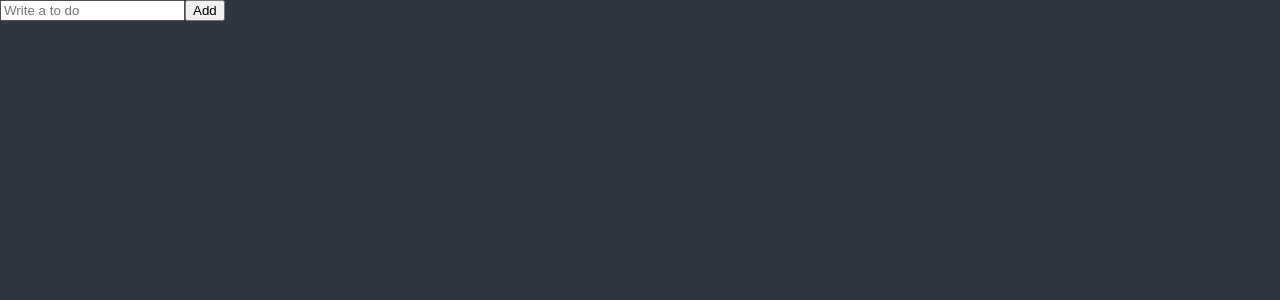
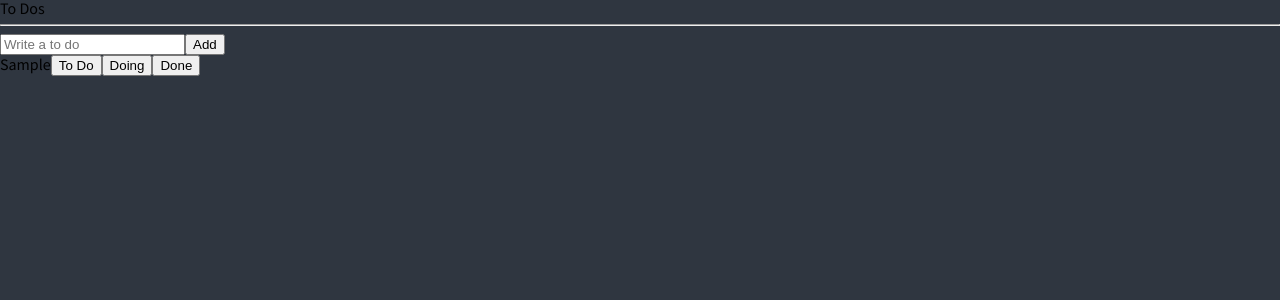
Before and after one commit to haeeema/react-masterclass-ts, a React (Create React App) app: page / in a window 1280 px wide. Both pictures are taken after typing "Sample" into the empty fields and a click on the button "Add". Shown: the top 300 px of the page. Built offline with nearby package versions, Linux system fonts and the light colour scheme.

Commit message:
add to do

```diff
--- a/src/App.tsx
+++ b/src/App.tsx
@@ -1,5 +1,5 @@
 import { createGlobalStyle } from "styled-components";
-import ToDoList from "./ToDoList";
+import ToDoList from "./components/ToDoList";
 
 const GlobalStyle = createGlobalStyle`
 @import url('https://fonts.googleapis.com/css2?family=Source+Sans+Pro:wght@300;400&display=swap');
--- a/src/ToDoList.tsx
+++ /dev/null
@@ -1,28 +0,0 @@
-import { useForm } from "react-hook-form";
-
-interface IForm {
-  toDo: string;
-}
-
-function ToDoList() {
-  const { register, handleSubmit, setValue } = useForm<IForm>();
-  const handleValid = (data: IForm) => {
-    console.log("add to do", data.toDo);
-    setValue("toDo", "");
-  };
-  return (
-    <div>
-      <form onSubmit={handleSubmit(handleValid)}>
-        <input
-          {...register("toDo", {
-            required: "Please write a To Do",
-          })}
-          placeholder="Write a to do"
-        ></input>
-        <button>Add</button>
-      </form>
-    </div>
-  );
-}
-
-export default ToDoList;
--- /dev/null
+++ b/src/components/CreateToDo.tsx
@@ -0,0 +1,32 @@
+import { useForm } from "react-hook-form";
+import { useSetRecoilState } from "recoil";
+import { toDoState } from "./atoms";
+
+interface IForm {
+  toDo: string;
+}
+
+function CreateToDo() {
+  const setToDos = useSetRecoilState(toDoState);
+  const { register, handleSubmit, setValue } = useForm<IForm>();
+  const handleValid = ({ toDo }: IForm) => {
+    setToDos((oldToDos) => [
+      { text: toDo, id: Date.now(), category: "TO_DO" },
+      ...oldToDos,
+    ]);
+    setValue("toDo", "");
+  };
+  return (
+    <form onSubmit={handleSubmit(handleValid)}>
+      <input
+        {...register("toDo", {
+          required: "Please write a To Do",
+        })}
+        placeholder="Write a to do"
+      ></input>
+      <button>Add</button>
+    </form>
+  );
+}
+
+export default CreateToDo;
--- /dev/null
+++ b/src/components/ToDo.tsx
@@ -0,0 +1,14 @@
+import { IToDo } from "./atoms";
+
+function ToDo({ text }: IToDo) {
+  return (
+    <li>
+      <span>{text}</span>
+      <button>To Do</button>
+      <button>Doing</button>
+      <button>Done</button>
+    </li>
+  );
+}
+
+export default ToDo;
--- /dev/null
+++ b/src/components/ToDoList.tsx
@@ -0,0 +1,22 @@
+import { useRecoilValue } from "recoil";
+import { toDoState } from "./atoms";
+import CreateToDo from "./CreateToDo";
+import ToDo from "./ToDo";
+
+function ToDoList() {
+  const toDos = useRecoilValue(toDoState);
+  return (
+    <div>
+      <h1>To Dos</h1>
+      <hr />
+      <CreateToDo />
+      <ul>
+        {toDos.map((toDo) => (
+          <ToDo key={toDo.id} {...toDo} />
+        ))}
+      </ul>
+    </div>
+  );
+}
+
+export default ToDoList;
--- /dev/null
+++ b/src/components/atoms.tsx
@@ -0,0 +1,12 @@
+import { atom } from "recoil";
+
+export interface IToDo {
+  text: string;
+  id: number;
+  category: "TO_DO" | "DOING" | "DONE";
+}
+
+export const toDoState = atom<IToDo[]>({
+  key: "toDo",
+  default: [],
+});
```
